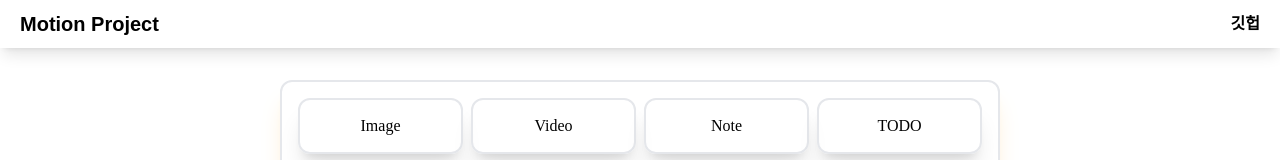
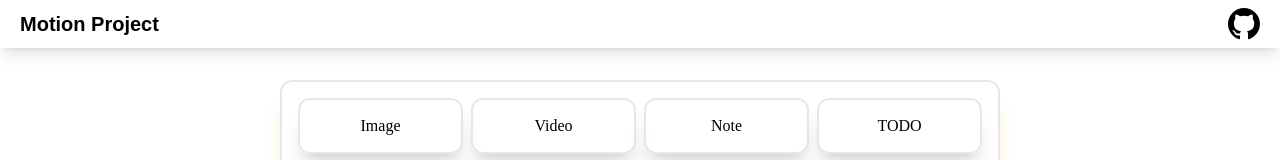
Before and after one commit to raon9401/motion_ts, a React (Create React App) app in the folder motion_project/: page / in a window 1280 px wide. Shown: the top 160 px of the page. Built offline with nearby package versions, Linux system fonts and the light colour scheme; a web font is replaced by a local one.

Commit message:
feat : 헤더 깃허브 링크 연결

```diff
--- a/motion_project/src/components/Header/Header.tsx
+++ b/motion_project/src/components/Header/Header.tsx
@@ -1,3 +1,6 @@
+import { BsGithub } from "react-icons/bs";
+import { handleWebPageLink } from "../../hooks/handleLink";
+
 export const Header = () => {
   return (
     <nav className="w-full h-12 px-5 flex justify-between items-center shadow-lg absolute bg-white">
@@ -8,7 +11,10 @@ export const Header = () => {
       </section>
       <section className="w-fit ">
         {/* 아이콘으로 대체 */}
-        <span className="flex items-center font-semibold">깃헙</span>
+        <BsGithub
+          className="w-8 hover:fill-orange-600 hover:cursor-pointer"
+          onClick={() => handleWebPageLink("https://github.com/raon9401")}
+        />
       </section>
     </nav>
   );
--- /dev/null
+++ b/motion_project/src/hooks/handleLink.ts
@@ -0,0 +1,3 @@
+export const handleWebPageLink = (link: string) => {
+  window.open(link);
+};
```
